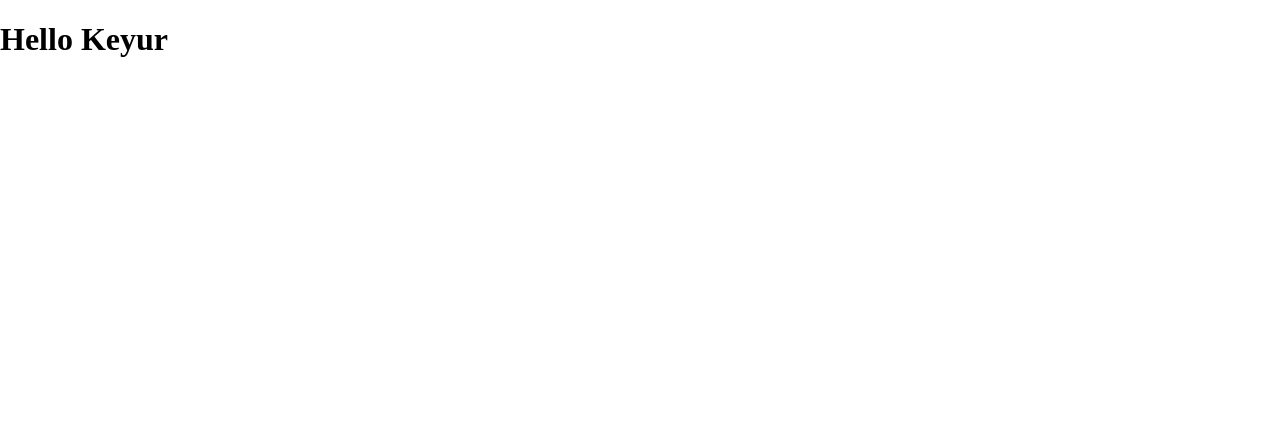
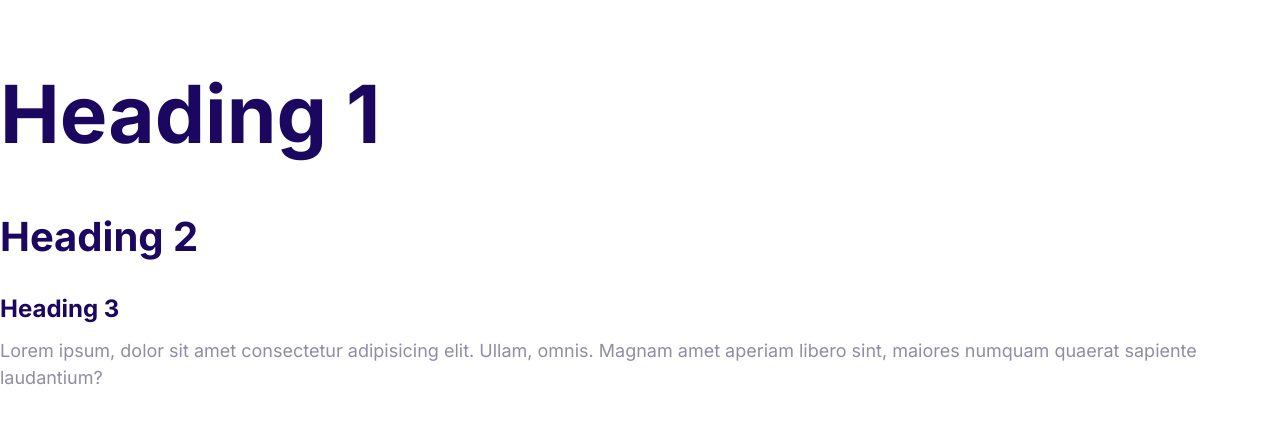
Before and after one commit to keyur22/cloudify, a plain HTML site: page index.html in a window 1280 px wide. Drawn offline with Linux system fonts and the light colour scheme.

Commit message:
Added font and color styles.

```diff
--- a/css/style.css
+++ b/css/style.css
@@ -5,3 +5,56 @@
   --color-headings: #1b0760;
   --color-body: #918ca4;
 }
+
+html {
+  /* 62.5% of 16px = 10px */
+  font-size: 62.5%;
+}
+
+body {
+  font-family: Inter, Arial, Helvetica, sans-serif;
+  color: var(--color-body);
+  font-size: 2.4rem;
+  line-height: 1.5;
+}
+
+h1,
+h2,
+h3 {
+  color: var(--color-headings);
+  margin-bottom: 1rem;
+}
+
+h1 {
+  font-size: 7rem;
+}
+
+h2 {
+  font-size: 4rem;
+}
+
+h3 {
+  font-size: 3rem;
+}
+
+p {
+  margin-top: 0;
+}
+
+@media screen and (min-width: 1024px) {
+  body {
+    font-size: 1.8rem;
+  }
+
+  h1 {
+    font-size: 8rem;
+  }
+
+  h2 {
+    font-size: 4rem;
+  }
+
+  h3 {
+    font-size: 2.4rem;
+  }
+}
--- a/index.html
+++ b/index.html
@@ -4,10 +4,21 @@
     <meta charset="UTF-8" />
     <meta name="viewport" content="width=device-width, initial-scale=1.0" />
     <title>Cloudify</title>
+    <link rel="preconnect" href="https://fonts.gstatic.com" />
+    <link
+      href="https://fonts.googleapis.com/css2?family=Inter:wght@400;700&display=swap"
+      rel="stylesheet"
+    />
     <link rel="stylesheet" href="./css/normalize.css" />
     <link rel="stylesheet" href="./css/style.css" />
   </head>
   <body>
-    <h1>Hello Keyur</h1>
+    <h1>Heading 1</h1>
+    <h2>Heading 2</h2>
+    <h3>Heading 3</h3>
+    <p>
+      Lorem ipsum, dolor sit amet consectetur adipisicing elit. Ullam, omnis. Magnam amet aperiam
+      libero sint, maiores numquam quaerat sapiente laudantium?
+    </p>
   </body>
 </html>
```
